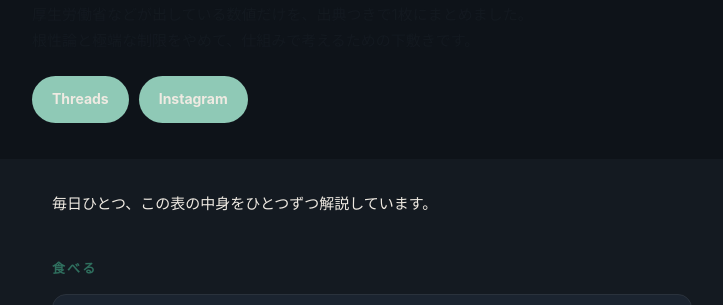
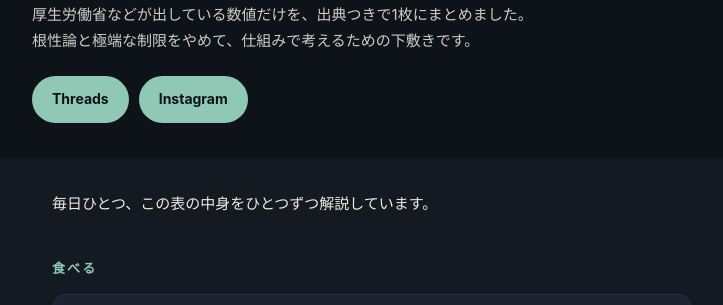
Before and after one commit to Yaguramakikyohei/yasegle-assets, a plain HTML site: page index.html in a window 1280 px wide. Shown: the part 98-403 px from the top of the page, without its empty margins (268-991 px from the left). Drawn offline with Linux system fonts and the dark colour scheme.

Commit message:
早見表ページを更新

```diff
--- a/index.html
+++ b/index.html
@@ -34,11 +34,15 @@
 ol.srcs a{color:var(--accent);word-break:break-all}
 footer{margin-top:44px;font-size:12px;color:#8A93A0;text-align:center}
 @media(prefers-color-scheme:dark){
- :root{--bg:#141A21;--ink:#EFEAE2;--line:#2A323C}
+ /* 明色は --ink、暗色は --bg のまま入れ替えると、ヘッダーが
+    「暗い背景に暗い文字」になって読めなくなる（2026-08-19 に実機で確認）。
+    ヘッダーの文字色はここで明示する。 */
+ :root{--bg:#141A21;--ink:#EFEAE2;--accent:#8FC9B6;--line:#2A323C}
  body{background:var(--bg);color:var(--ink)}
  .card,.note{background:#1B2430}
  .sub,.note,ol.srcs{color:#9BA5B2}
- header{background:#0E1319}
+ header{background:#0E1319;color:var(--ink)}
+ .links a{background:var(--accent);color:#0E1319}
 }
 </style></head><body>
 <header><div class="in">
```
